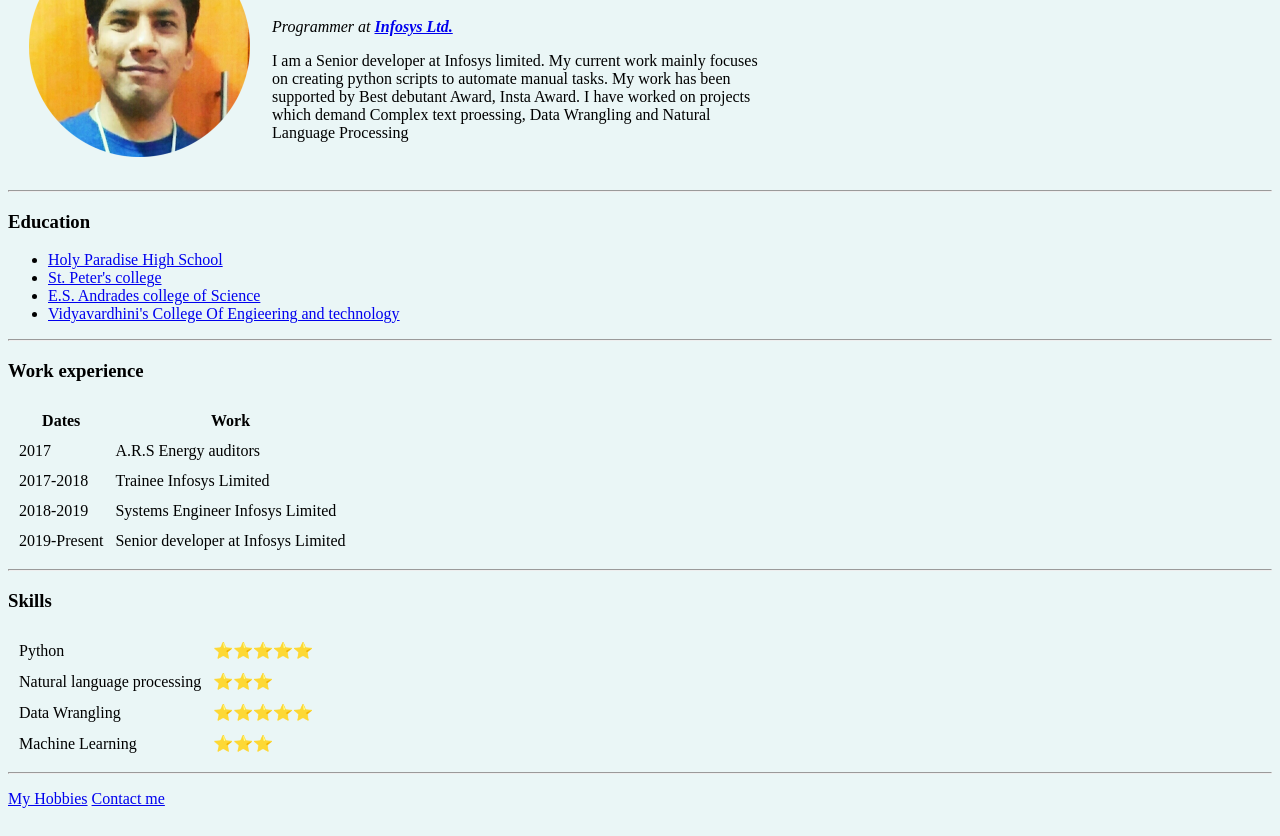
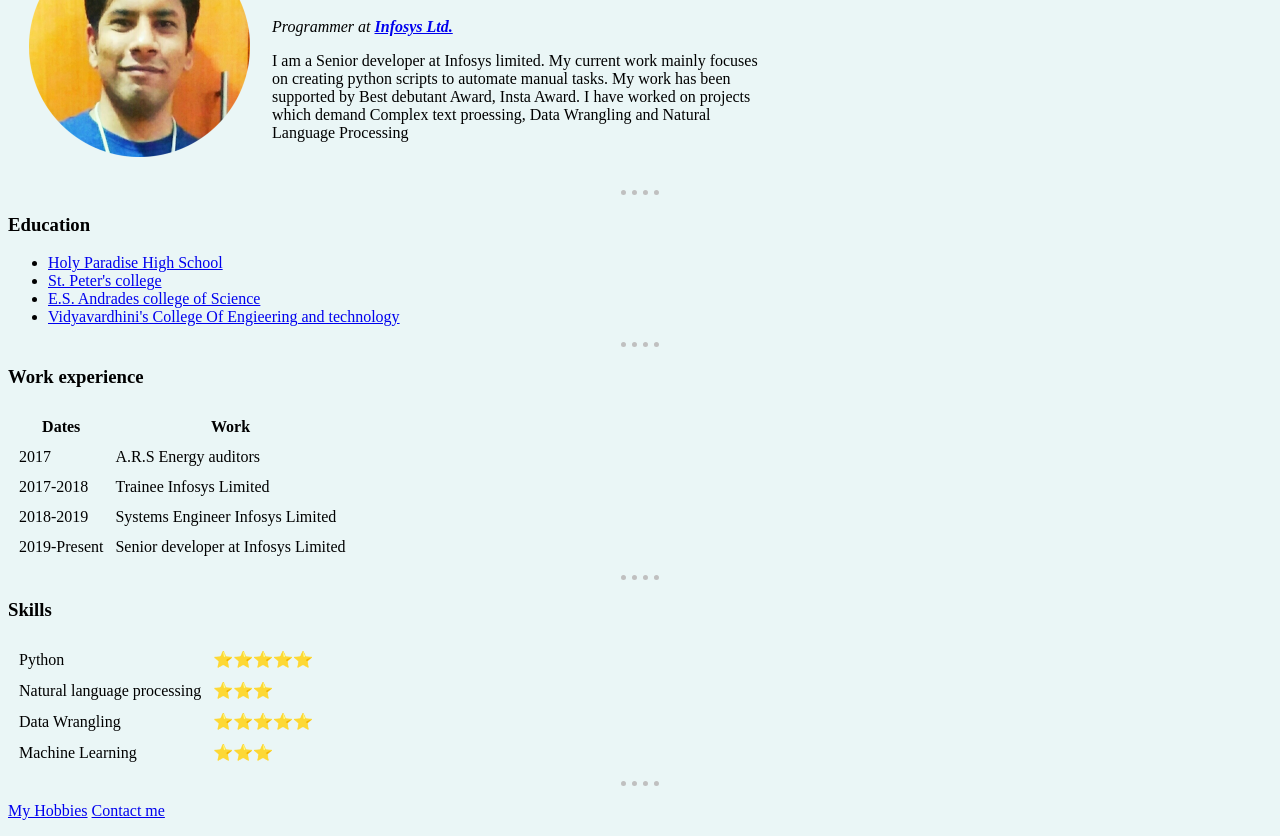
Before and after one commit to dhgoratela/web_development, a plain HTML site: page index.html in a window 1280 px wide. Shown: the part 93-929 px from the top of the page. Drawn offline with Linux system fonts and the light colour scheme.

Commit message:
L10: Internal CSS

```diff
--- a/index.html
+++ b/index.html
@@ -20,10 +20,22 @@ the page -->
     search for description meta tags to find out what your website is about and
     how to display it in our search index -->
   <meta charset="utf-8">
+  <style>
+    body {
+      background-color: #EAF6F6;
+    }
+    hr {
+      border-style: none;
+      border-top: dotted;
+      border-color: silver;
+      border-width: 5px;
+      width: 3%;
+    }
+  </style>
   <title>Dhananjay's personal site</title>
 </head>
 
-<body style="background-color: #EAF6F6;">
+<body>
   <table cellspacing="20">
     <tr>
       <td>
```
